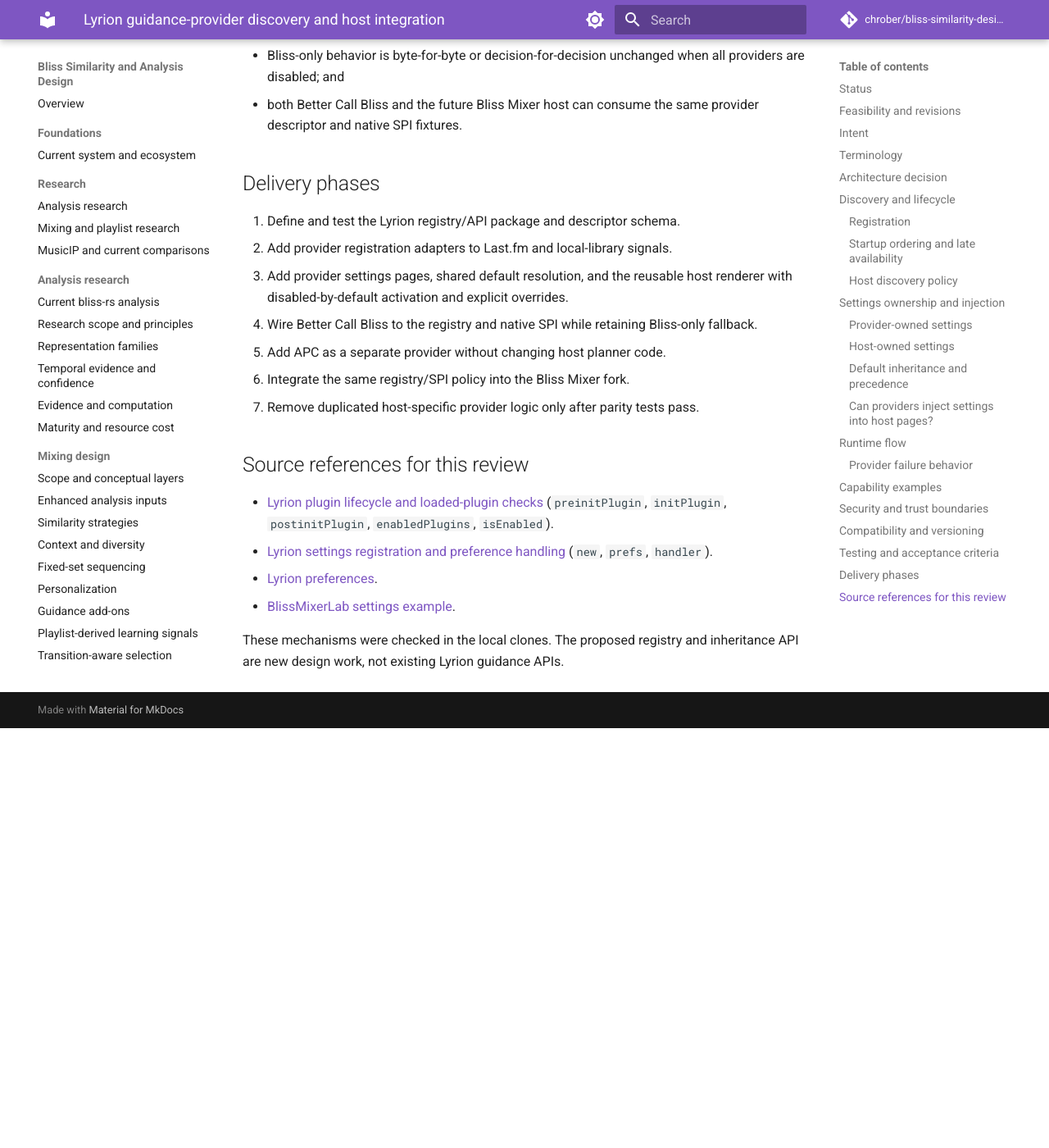
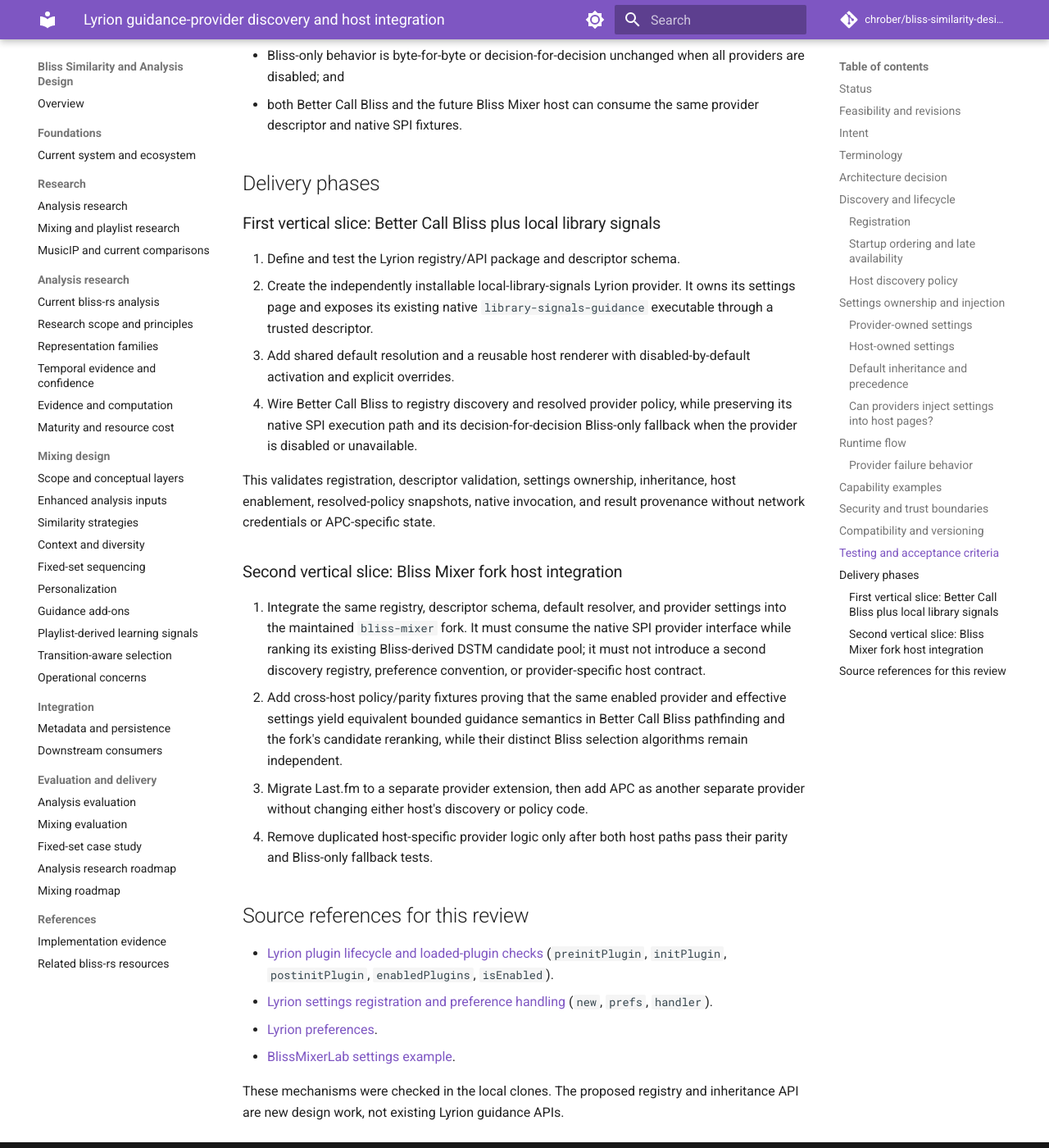
Before and after one commit to chrober/bliss-similarity-design, an MkDocs documentation site: the page built from docs/superpowers/specs/2026-09-26-lyrion-guidance-provider-discovery-design.md, in a window 1280 px wide and 1400 px high, scrolled down 11021 px. Shown: the whole window at 82% size. Built offline with MkDocs 1.6.1 and Material for MkDocs 9.7.7, drawn with Linux system fonts in a browser that asks for light colours; comment, search, counter and statistics services are not loaded; before the commit the page ends 11909 px from its top, so only the background shows below that.

Commit message:
docs: phase Lyrion guidance provider discovery

```diff
--- a/docs/superpowers/specs/2026-09-26-lyrion-guidance-provider-discovery-design.md
+++ b/docs/superpowers/specs/2026-09-26-lyrion-guidance-provider-discovery-design.md
@@ -458,15 +458,37 @@
 
 ## Delivery phases
 
+### First vertical slice: Better Call Bliss plus local library signals
+
 1. Define and test the Lyrion registry/API package and descriptor schema.
-2. Add provider registration adapters to Last.fm and local-library signals.
-3. Add provider settings pages, shared default resolution, and the reusable
-   host renderer with disabled-by-default activation and explicit overrides.
-4. Wire Better Call Bliss to the registry and native SPI while retaining
-   Bliss-only fallback.
-5. Add APC as a separate provider without changing host planner code.
-6. Integrate the same registry/SPI policy into the Bliss Mixer fork.
-7. Remove duplicated host-specific provider logic only after parity tests pass.
+2. Create the independently installable local-library-signals Lyrion provider.
+   It owns its settings page and exposes its existing native
+   `library-signals-guidance` executable through a trusted descriptor.
+3. Add shared default resolution and a reusable host renderer with
+   disabled-by-default activation and explicit overrides.
+4. Wire Better Call Bliss to registry discovery and resolved provider policy,
+   while preserving its native SPI execution path and its decision-for-decision
+   Bliss-only fallback when the provider is disabled or unavailable.
+
+This validates registration, descriptor validation, settings ownership,
+inheritance, host enablement, resolved-policy snapshots, native invocation,
+and result provenance without network credentials or APC-specific state.
+
+### Second vertical slice: Bliss Mixer fork host integration
+
+5. Integrate the same registry, descriptor schema, default resolver, and
+   provider settings into the maintained `bliss-mixer` fork. It must consume
+   the native SPI provider interface while ranking its existing
+   Bliss-derived DSTM candidate pool; it must not introduce a second discovery
+   registry, preference convention, or provider-specific host contract.
+6. Add cross-host policy/parity fixtures proving that the same enabled provider
+   and effective settings yield equivalent bounded guidance semantics in Better
+   Call Bliss pathfinding and the fork's candidate reranking, while their
+   distinct Bliss selection algorithms remain independent.
+7. Migrate Last.fm to a separate provider extension, then add APC as another
+   separate provider without changing either host's discovery or policy code.
+8. Remove duplicated host-specific provider logic only after both host paths
+   pass their parity and Bliss-only fallback tests.
 
 ## Source references for this review
 
```
